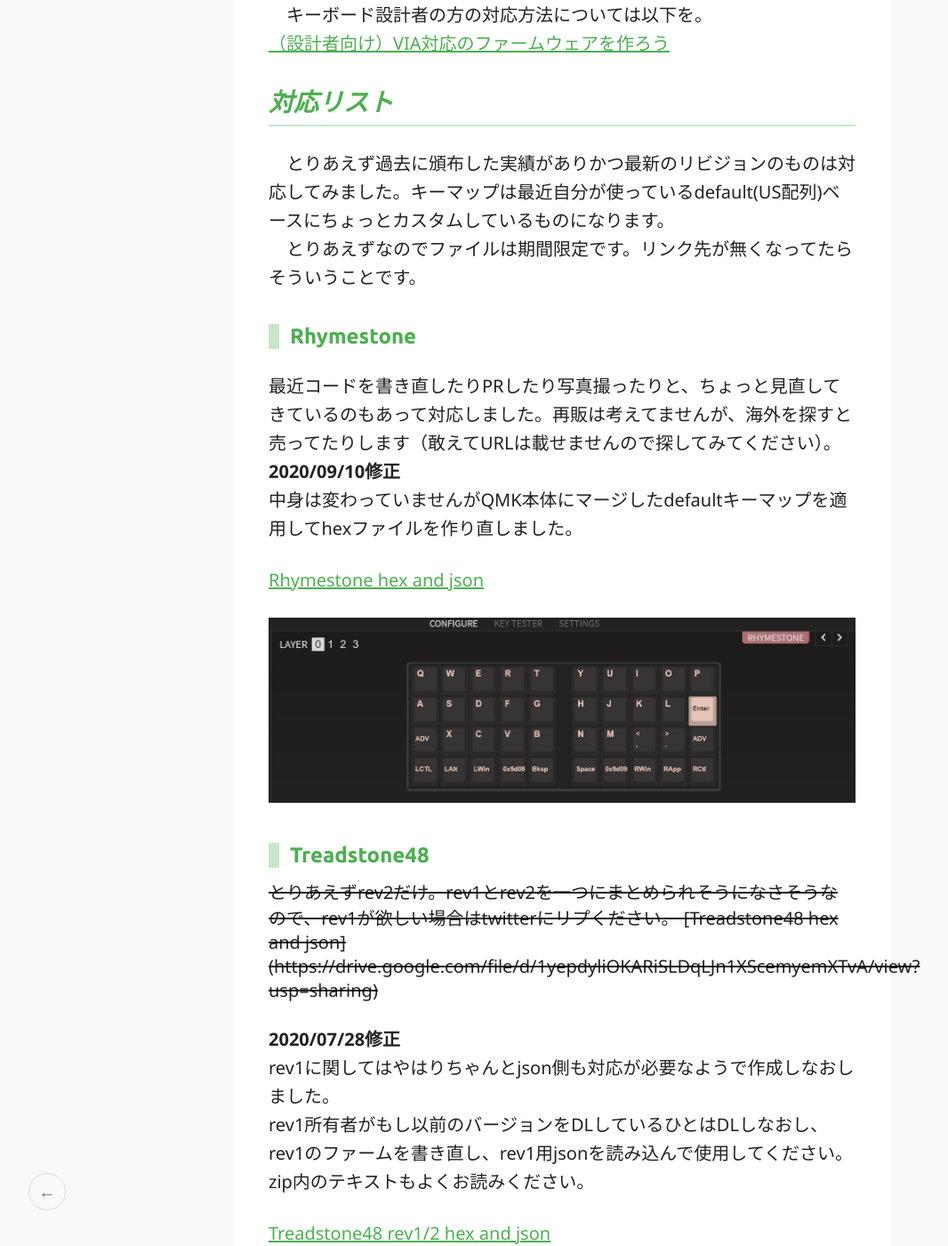
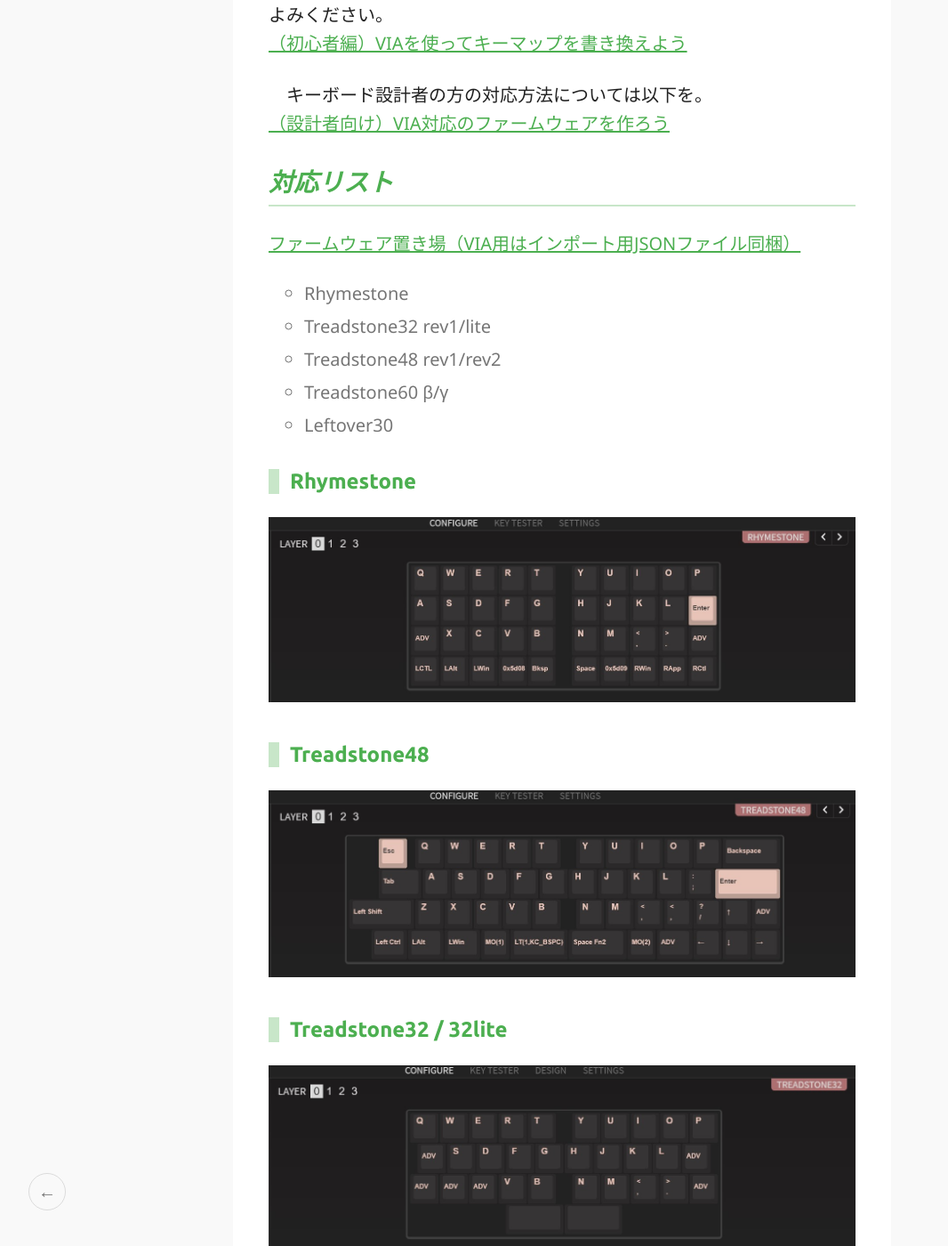
Before and after one commit to marksard/marksard.github.io, a Jekyll site: the page built from _posts/2020-07-26-support-via-app.markdown, in a window 1280 px wide and 1400 px high, scrolled down 2402 px. Shown: the whole window at 89% size, without its empty margins (8-1074 px from the left). Built offline with Jekyll 4.4.1, drawn with Linux system fonts in a browser that asks for light colours; some web fonts are replaced; some of the changed text lies outside the part shown.

Commit message:
[update]

```diff
--- a/_posts/2020-07-26-support-via-app.markdown
+++ b/_posts/2020-07-26-support-via-app.markdown
@@ -16,6 +16,9 @@
 - TS60のキーマップのレイヤー層を増やしました（VIAは最低4レイヤーを求めているため）
 - Rhymestoneのキーマップを最新にアップデートしました
 - Leftover30のVIAを追加しました
+
+2020/11/13
+ファイルをgithubに一括配置するように変更しました。
 
 ## VIAってなに？
 
@@ -50,62 +53,31 @@
 
 ## 対応リスト
 
-　とりあえず過去に頒布した実績がありかつ最新のリビジョンのものは対応してみました。キーマップは最近自分が使っているdefault(US配列)ベースにちょっとカスタムしているものになります。
-　とりあえずなのでファイルは期間限定です。リンク先が無くなってたらそういうことです。
+[ファームウェア置き場（VIA用はインポート用JSONファイル同梱）](https://github.com/marksard/qmk_firmware_hex/releases/tag/release-20201112)
+
+- Rhymestone
+- Treadstone32 rev1/lite
+- Treadstone48 rev1/rev2
+- Treadstone60 β/γ
+- Leftover30
 
 ### Rhymestone
-
-最近コードを書き直したりPRしたり写真撮ったりと、ちょっと見直してきているのもあって対応しました。再販は考えてませんが、海外を探すと売ってたりします（敢えてURLは載せませんので探してみてください）。
-**2020/09/10修正**
-中身は変わっていませんがQMK本体にマージしたdefaultキーマップを適用してhexファイルを作り直しました。
-
-[Rhymestone hex and json](https://drive.google.com/file/d/1mWxFfMBXfMIeIO63UFZAvbzZFwOLTGM5/view?usp=sharing)
 
 ![img](/assets/photos/via_rs_01.jpg)
 
 ### Treadstone48
 
-<strike>とりあえずrev2だけ。rev1とrev2を一つにまとめられそうになさそうなので、rev1が欲しい場合はtwitterにリプください。
-[Treadstone48 hex and json](https://drive.google.com/file/d/1yepdyliOKARiSLDqLJn1XScemyemXTvA/view?usp=sharing)
-</strike>
-
-**2020/07/28修正**
-rev1に関してはやはりちゃんとjson側も対応が必要なようで作成しなおしました。
-rev1所有者がもし以前のバージョンをDLしているひとはDLしなおし、rev1のファームを書き直し、rev1用jsonを読み込んで使用してください。
-zip内のテキストもよくお読みください。
-
-[Treadstone48 rev1/2 hex and json](https://drive.google.com/file/d/1SjPfF1Zn62hrh-4dlqDhBi2JojINiZj5/view?usp=sharing)
-
 ![img](/assets/photos/via_ts48r2_01.jpg)
 
 ### Treadstone32 / 32lite
-
-32と32liteはhexファイルが別なので注意してください。jsonファイルは共通です。
-**2020/07/28修正**
-一部キーが効かないため、jsonファイルを修正しました。
-
-[Treadstone32 hex and json](https://drive.google.com/file/d/18WXRdKAcKxy4h4aVAJUJYI28Z0Z8kbxn/view?usp=sharing)
 
 ![img](/assets/photos/via_ts32_01.jpg)
 
 ### Treadstone60β/γ
 
-α版はレイアウトは違うものの動作はするかと思います。
-**2020/07/28修正**
-一部のキーが効かなかったため、jsonファイルを修正しました。
-**2020/09/10修正**
-空白のレイヤ層を増やして表示がおかしいの修正しました。
-
-[Treadstone60β hex and json](https://drive.google.com/file/d/1JeW5edUm1cAlcQXy9B9frmpbzyPHl0y5/view?usp=sharing)
-
 ![img](/assets/photos/via_ts60_01.jpg)
 
 ### Leftover30
-
-QMKにマージしたdefaultを適用しています。
-QMK Configuratorでは現状ではロータリーエンコーダーが効かなくなってしまうのですが、VIAの方はデフォルトのプログラムで動作します（動作のカスタマイズは出来ません）。
-
-[Leftover30 hex and json](https://drive.google.com/file/d/1V-Eqp08cPe4KrC_mvXAuQMPM8Bmn9xCL/view?usp=sharing)
 
 ![img](/assets/photos/via_leftover30_01.jpg)
 
```
